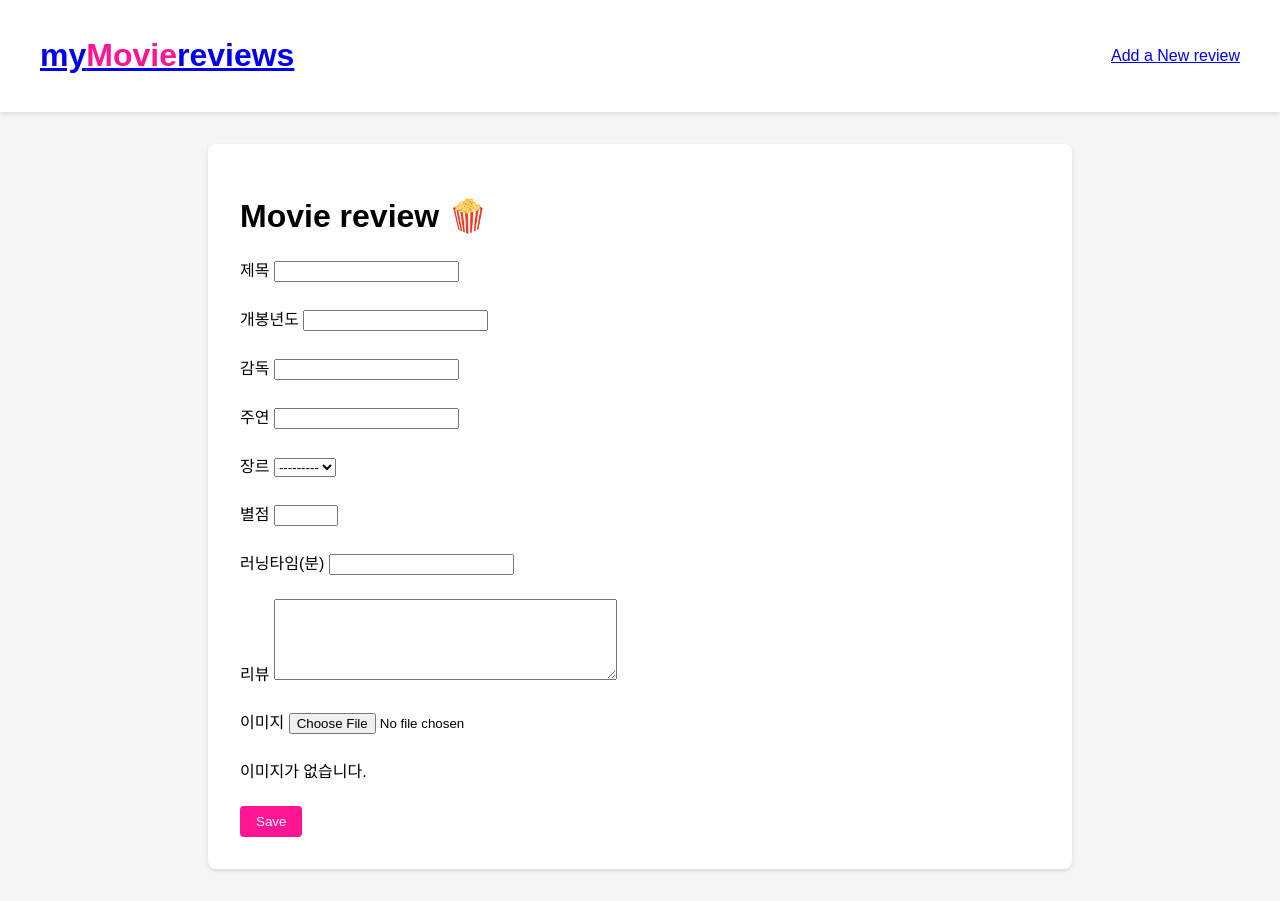
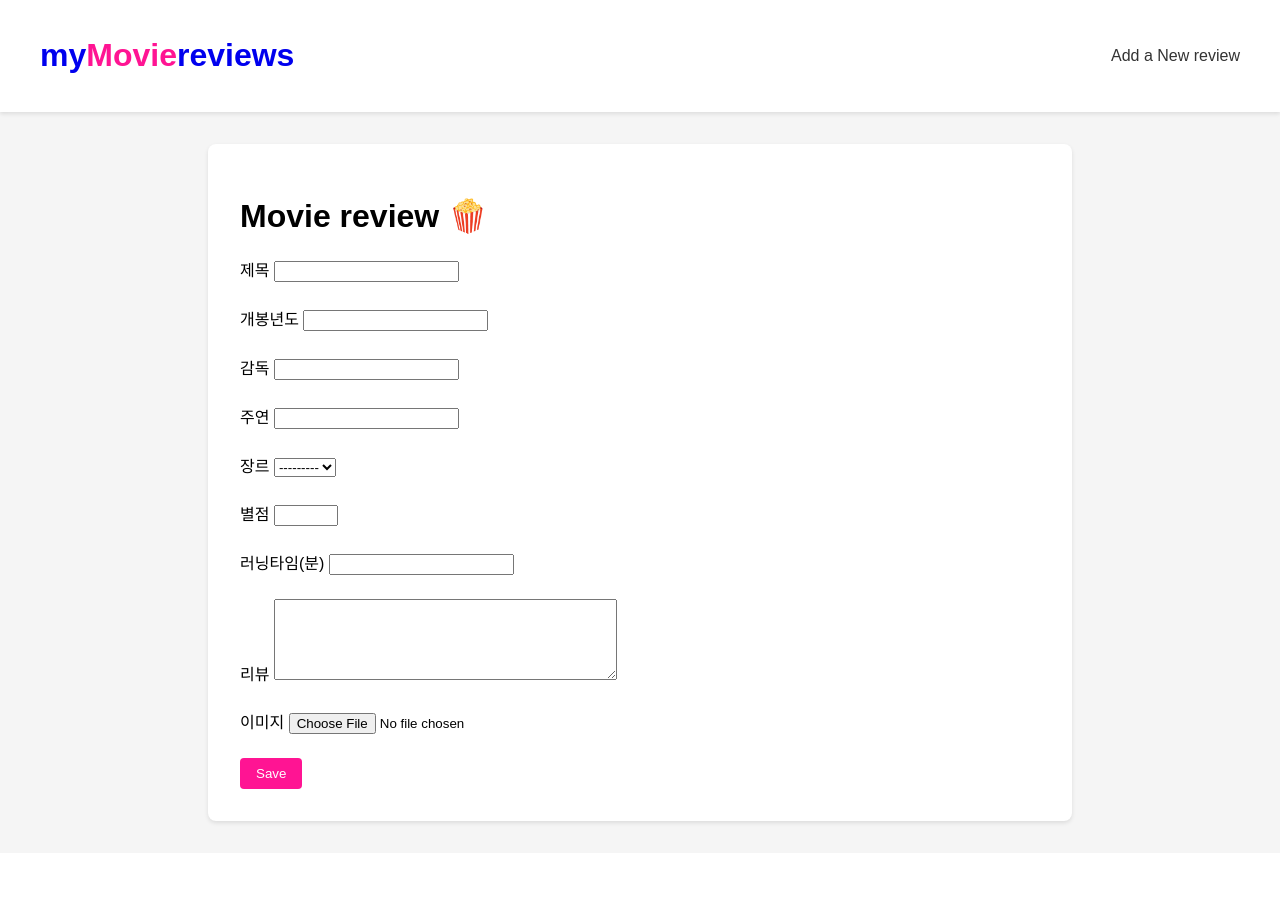
Before and after one commit to Pirogramming-22/Yoo-seungin, a Django app: page /review/create/ in a window 1280 px wide. After the commit the page ends 826 px from the top, so only its background shows below. Run offline with Django 5.2, Linux system fonts and the light colour scheme.

Commit message:
이미지 예외처리 삭제 및 리뷰 리스트, 헤더 부분 css 변경

```diff
--- a/myMovieReviews/reviews/static/reviews/css/styles.css
+++ b/myMovieReviews/reviews/static/reviews/css/styles.css
@@ -24,6 +24,15 @@ header {
   display: flex;
   justify-content: space-between;
   align-items: center;
+}
+
+.header-content a {
+  text-decoration: none;
+}
+
+.add-review-btn {
+  text-decoration: none;
+  color: #333;
 }
 
 h1 span {
--- a/myMovieReviews/reviews/templates/reviews/review_detail.html
+++ b/myMovieReviews/reviews/templates/reviews/review_detail.html
@@ -30,6 +30,9 @@
         margin-bottom: 2rem;
         border: 1px solid #eee;
     }
+    .thumbnail {
+        width: 300px;
+    }
     .action-buttons {
         display: flex;
         justify-content: center;
@@ -60,7 +63,7 @@
     <h1>{{ review.title }}</h1>
     <div class="movie-info">
         {% if review.image %}
-        <img src="{{ review.image.url }}" alt="{{ review.title }}">
+        <img src="{{ review.image.url }}" alt="{{ review.title }}" class="thumbnail">
         {% endif %}
         <p>개봉년도: {{ review.release_year }}년</p>
         <p>감독: {{ review.director }}</p>
--- a/myMovieReviews/reviews/templates/reviews/review_form.html
+++ b/myMovieReviews/reviews/templates/reviews/review_form.html
@@ -17,10 +17,6 @@
         {% if review.image %}
         <div class="form-group">
             <img src="{{ review.image.url }}" alt="{{ review.title }}" style="max-width: 300px;">
-        </div>
-        {% else %}
-        <div class="form-group">
-            <p>이미지가 없습니다.</p>
         </div>
         {% endif %}
         <button type="submit" class="save-btn">Save</button>
```
